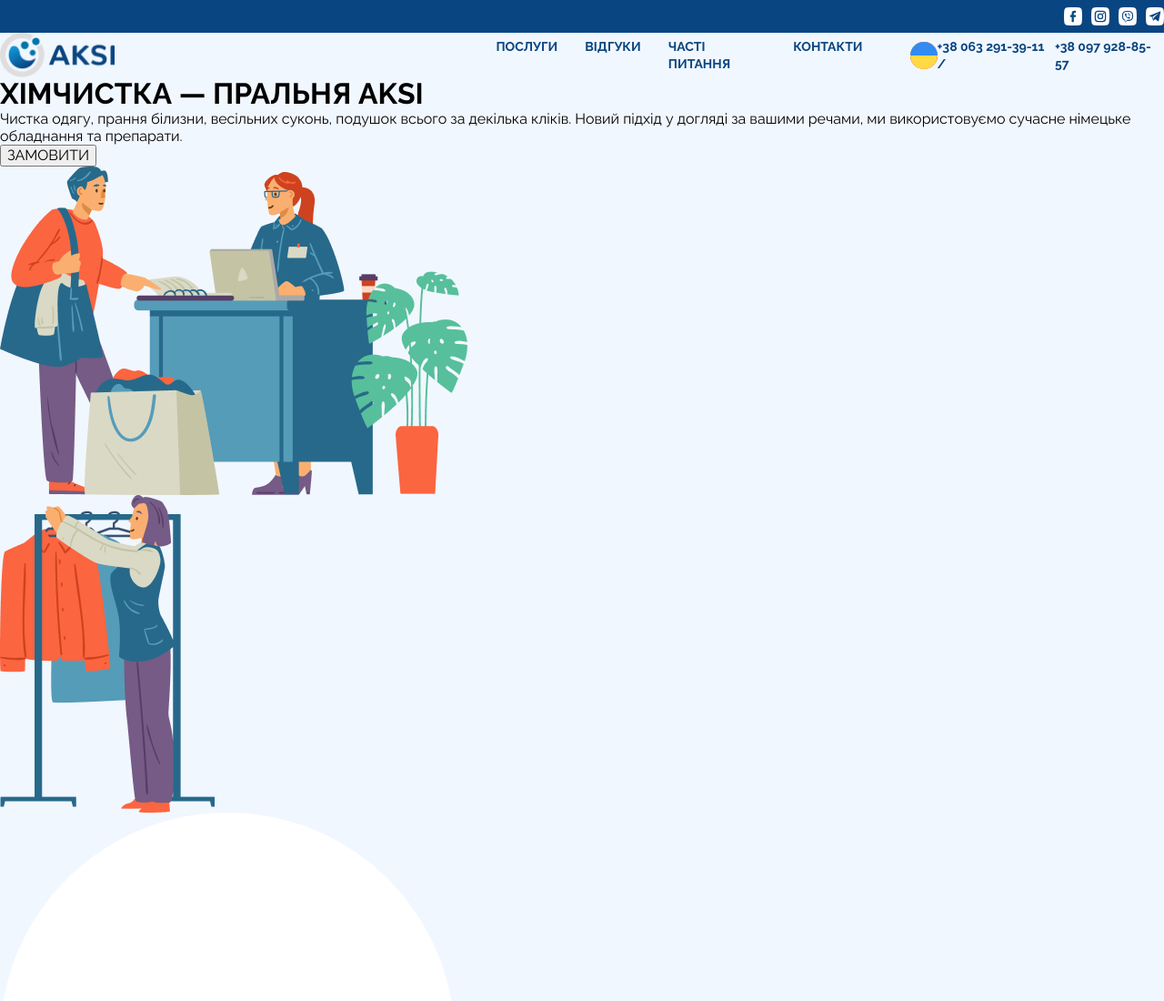
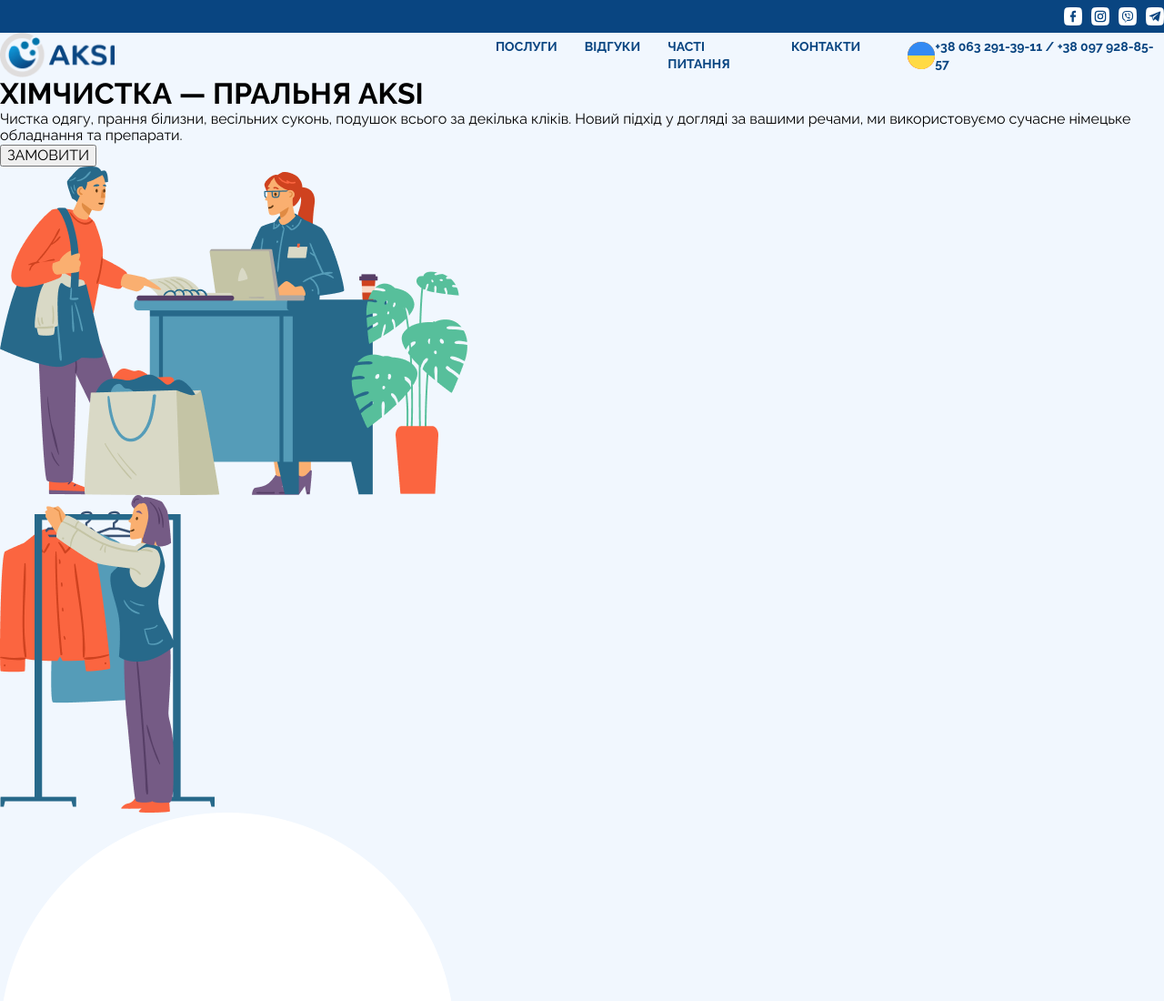
Before and after one commit to Valerii-Postrybailo/Webcaption-test, a website built with webpack: page Webpack-Simple-master/src/index.html in a window 1280 px wide. Shown: the top 1100 px of the page at 91% size. Built offline with nearby package versions, Linux system fonts and the light colour scheme.

Commit message:
Міняв тел
Тел вийшов хвилястий

```diff
--- a/Webpack-Simple-master/src/index.html
+++ b/Webpack-Simple-master/src/index.html
@@ -93,12 +93,12 @@
 
                     <ul class="tel-list">
                         <li>
-                            <a  class="tel-list__link" href="tel:++38 063 291-39-11">+38 063 291-39-11 <span>/</span> </a>
+                            <a  class="tel-list__link" href="#">+38 063 291-39-11 / +38 097 928-85-57 </a>
                         </li>
 
-                        <li>
+                        <!-- <li>
                             <a class="tel-list__link" href="tel:+38 097 928-85-57">+38 097 928-85-57</a>
-                        </li>
+                        </li> -->
                     </ul>
                 </div>
 
--- a/Webpack-Simple-master/src/styles/components/_header.scss
+++ b/Webpack-Simple-master/src/styles/components/_header.scss
@@ -84,11 +84,13 @@
 }
 
 .nav__list-link {
-  font-weight: 700;
-  font-size: 14px;
-  line-height: 16px;
-  text-transform: uppercase;
-  font-style: normal;
-  color: #094581;
+  font-family: 'Raleway';
+    font-style: normal;
+    font-weight: 700;
+    font-size: 14px;
+    line-height: 16px;
+    text-transform: uppercase;
+    font-feature-settings: 'pnum' on, 'lnum' on;
 
+    color: #094581;
 }
```
Also changed, not shown: Webpack-Simple-master/src/styles/main.css, 1 other file.
